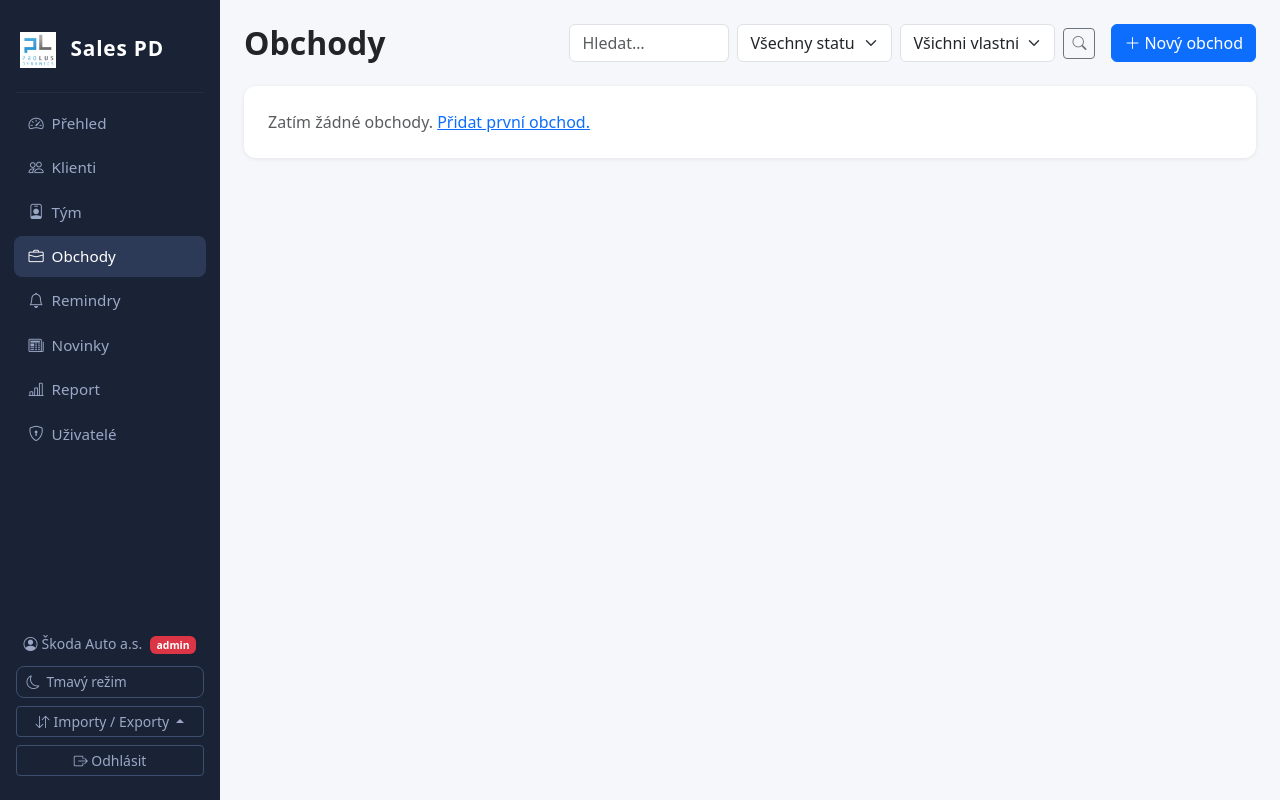
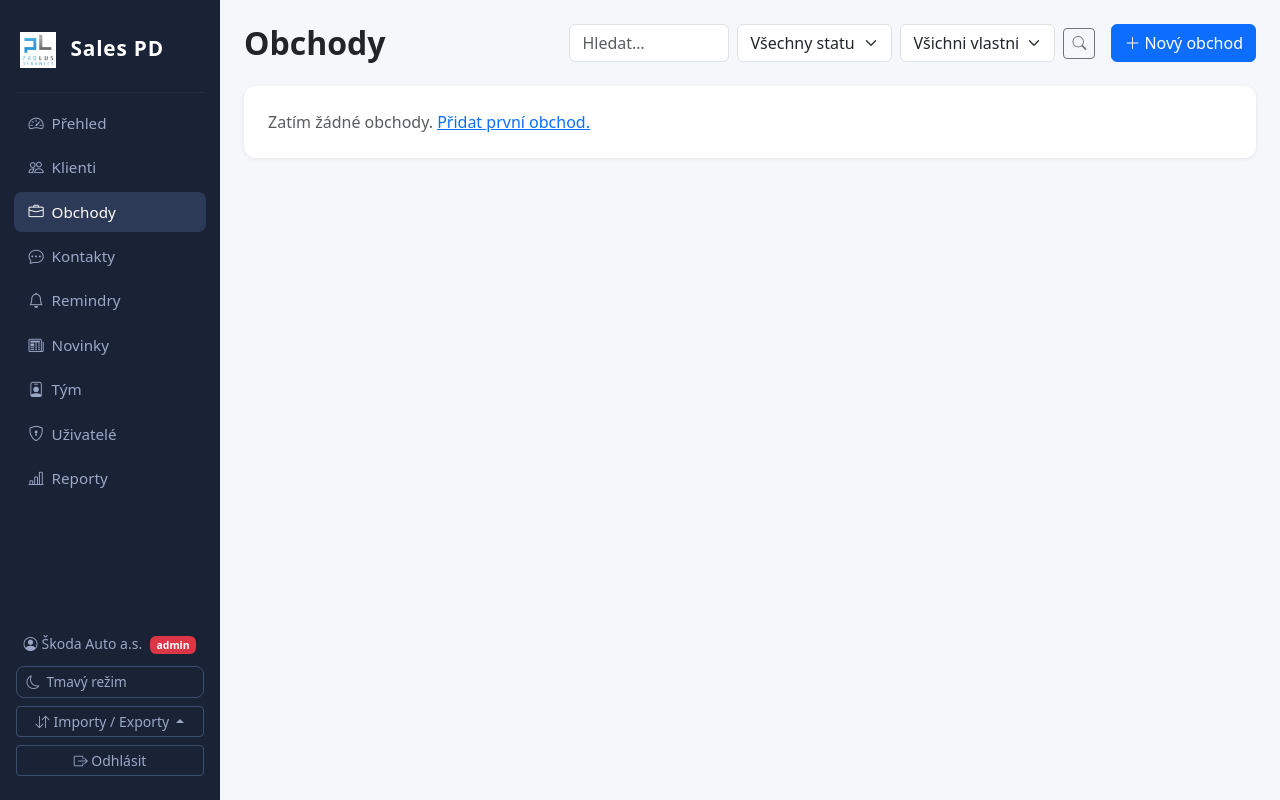
Before and after one commit to Usidlo/crm_v1, a Flask app: page /deals in a window 1280 px wide. Run offline with Flask 3, Linux system fonts and the light colour scheme; a user stored in the database is signed in.

Commit message:
Přidat Kontakty do menu, upravit pořadí položek, název obchodu jako odkaz
Co-Authored-By: Claude Sonnet 4.6 <noreply@anthropic.com>

```diff
--- a/templates/base.html
+++ b/templates/base.html
@@ -201,15 +201,15 @@
         </a>
       </li>
       <li class="nav-item">
-        <a class="nav-link {% if 'member' in (request.endpoint or '') or request.endpoint == 'team' %}active{% endif %}"
-           href="{{ url_for('team') }}">
-          <i class="bi bi-person-badge"></i>Tým
+        <a class="nav-link {% if 'deal' in (request.endpoint or '') %}active{% endif %}"
+           href="{{ url_for('deals') }}">
+          <i class="bi bi-briefcase"></i>Obchody
         </a>
       </li>
       <li class="nav-item">
-        <a class="nav-link {% if 'deal' in (request.endpoint or '') %}active{% endif %}"
-           href="{{ url_for('deals') }}">
-          <i class="bi bi-briefcase"></i>Obchody
+        <a class="nav-link {% if request.endpoint == 'all_interactions' %}active{% endif %}"
+           href="{{ url_for('all_interactions') }}">
+          <i class="bi bi-chat-dots"></i>Kontakty
         </a>
       </li>
       <li class="nav-item">
@@ -228,9 +228,9 @@
         </a>
       </li>
       <li class="nav-item">
-        <a class="nav-link {% if request.endpoint == 'report' %}active{% endif %}"
-           href="{{ url_for('report') }}">
-          <i class="bi bi-bar-chart-line"></i>Report
+        <a class="nav-link {% if 'member' in (request.endpoint or '') or request.endpoint == 'team' %}active{% endif %}"
+           href="{{ url_for('team') }}">
+          <i class="bi bi-person-badge"></i>Tým
         </a>
       </li>
       {% if current_user and current_user.is_admin %}
@@ -241,6 +241,12 @@
         </a>
       </li>
       {% endif %}
+      <li class="nav-item">
+        <a class="nav-link {% if request.endpoint == 'report' %}active{% endif %}"
+           href="{{ url_for('report') }}">
+          <i class="bi bi-bar-chart-line"></i>Reporty
+        </a>
+      </li>
     </ul>
 
     <div class="mt-auto px-3 pb-3 d-flex flex-column gap-2">
--- a/templates/client_detail.html
+++ b/templates/client_detail.html
@@ -378,7 +378,9 @@
       <tbody>
         {% for d in deals %}
         <tr>
-          <td class="fw-semibold small">{{ d.title }}</td>
+          <td class="fw-semibold small">
+            <a href="{{ url_for('deal_detail', id=d.id) }}" class="text-decoration-none text-dark">{{ d.title }}</a>
+          </td>
           <td>
             <span class="badge bg-{{ pipeline_colors.get(d.status, 'secondary') }}">
               {{ pipeline_labels.get(d.status, d.status) }}
--- a/templates/deals.html
+++ b/templates/deals.html
@@ -49,7 +49,9 @@
       <tbody>
         {% for d in deals %}
         <tr>
-          <td class="fw-semibold small">{{ d.title }}</td>
+          <td class="fw-semibold small">
+            <a href="{{ url_for('deal_detail', id=d.id) }}" class="text-decoration-none text-dark">{{ d.title }}</a>
+          </td>
           <td class="small">
             <a href="{{ url_for('client_detail', id=d.client.id) }}" class="text-decoration-none">
               {{ d.client.name }}
```
